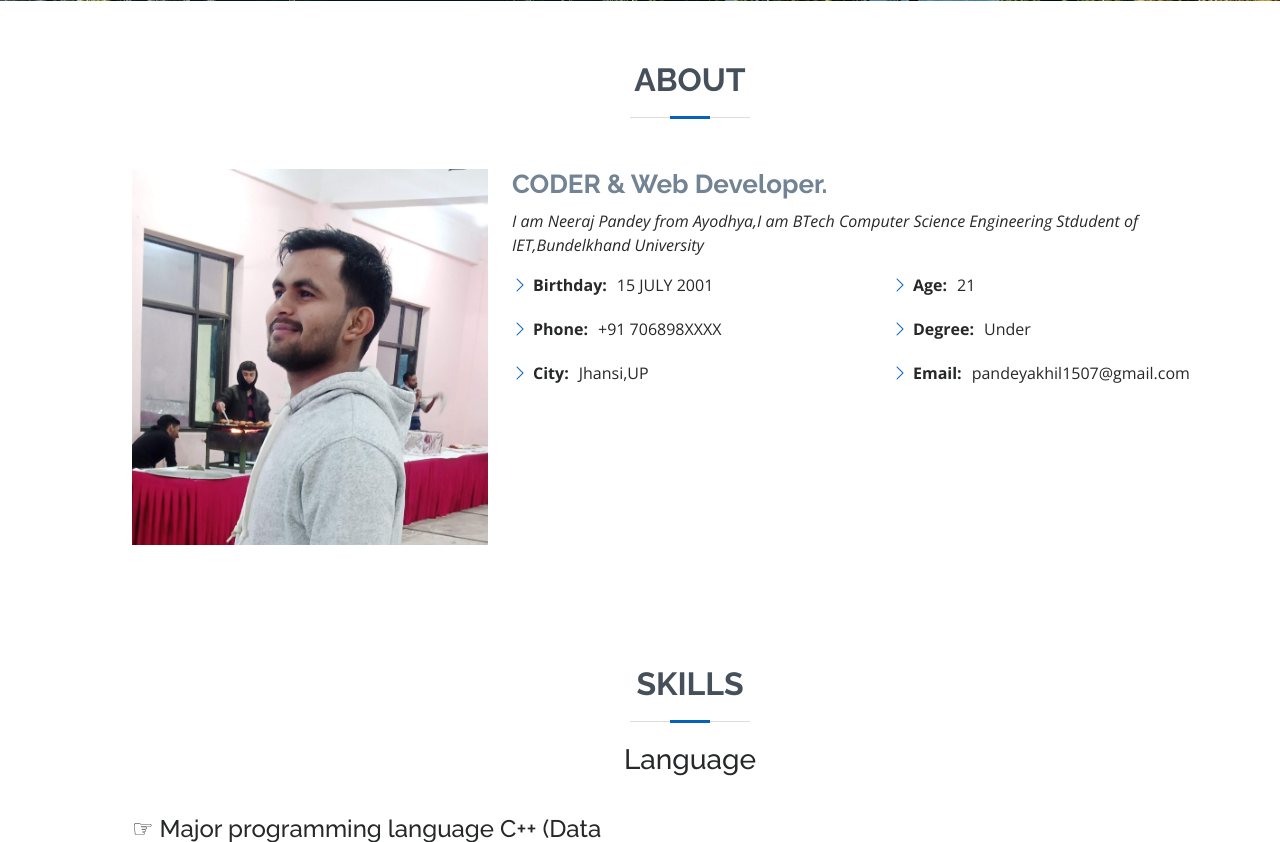
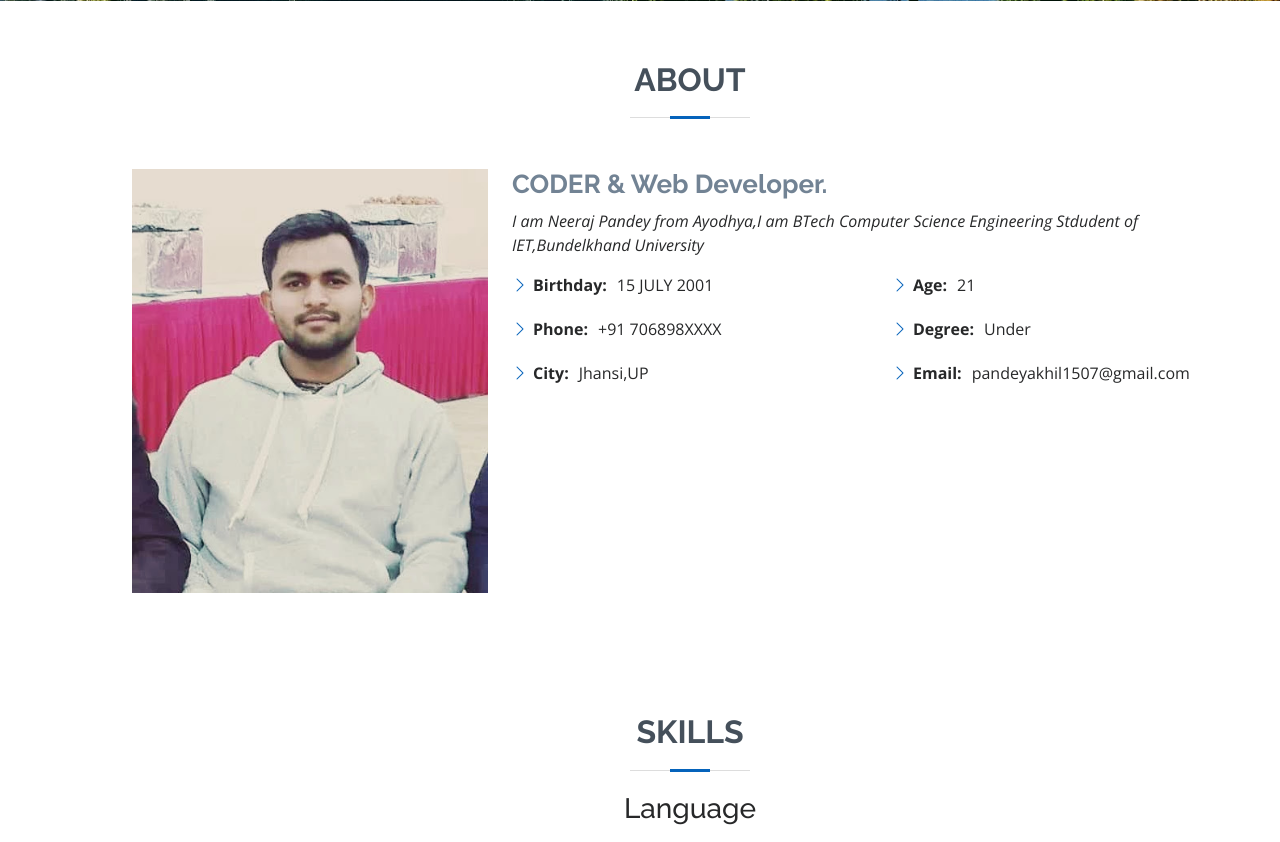
Before and after one commit to neerajpandit/Django-Portfolio-website, a Django app: page / in a window 1280 px wide. Shown: the part 799-1641 px from the top of the page. Run offline with Django 3.2, Linux system fonts and the light colour scheme; some libraries are stand-ins or nearby versions.

Commit message:
pic change

```diff
--- a/resumeapp/templates/resumeapp/index.html
+++ b/resumeapp/templates/resumeapp/index.html
@@ -95,7 +95,7 @@
 
         <div class="row">
           <div class="col-lg-4">
-            <img src="{% static 'resumeapp/img/profile.jpg' %}" class="img-fluid" alt="">
+            <img src="{% static 'resumeapp/img/testpic.jpg' %}" class="img-fluid" alt="">
           </div>
           <div class="col-lg-8 pt-4 pt-lg-0 content">
             <h3>CODER &amp; Web Developer.</h3>
```
